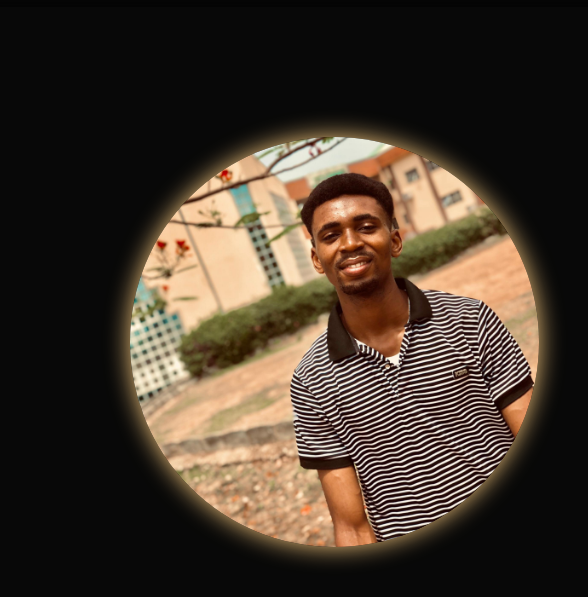
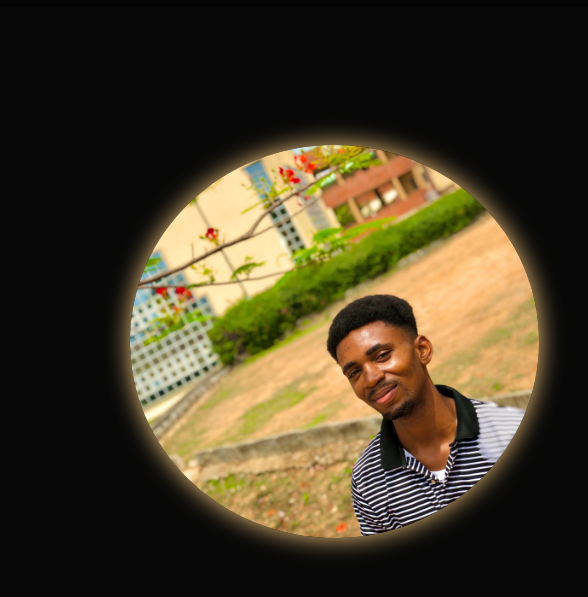
Before and after one commit to devGospel/Portfolio, a plain HTML site: page index.html in a window 1280 px wide. Shown: the part 94-691 px from the top of the page, 587-1175 px from the left. Drawn offline with nearby package versions, Linux system fonts and the light colour scheme.

Commit message:
Photo updates

```diff
--- a/index.html
+++ b/index.html
@@ -63,7 +63,7 @@
             </div>
 
                 <div class="home-img">
-                    <img src="images/3.jpg" alt="">
+                    <img src="images/2.jpg" alt="">
                 </div>
      </section>
 
```
